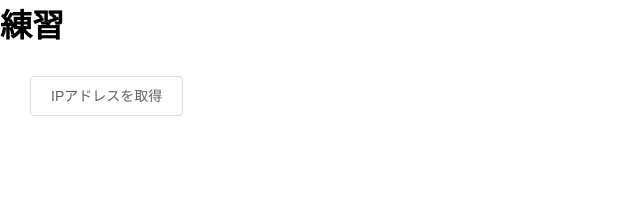
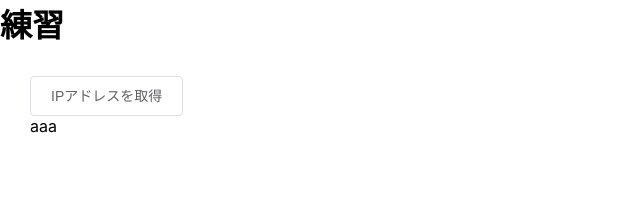
Before and after one commit to kawada13/nuxt-tomosuta, a Nuxt app: page /axios in a window 1280 px wide. Shown: the top 206 px of the page, without its empty margins (0-640 px from the left). Built offline with nearby package versions, Linux system fonts and the light colour scheme.

Commit message:
axios追加

```diff
--- a/pages/axios.vue
+++ b/pages/axios.vue
@@ -1,11 +1,22 @@
 <template>
   <div style="padding: 30px">
-    <el-button>IPアドレスを取得</el-button>
+    <el-button @click="fetchSomething">IPアドレスを取得</el-button>
+    <p>{{ ip }}</p>
   </div>
 </template>
 
 <script>
 export default {
+  data() {
+    return {
+      ip:'aaa'
+    }
+  },
+  methods: {
+  async fetchSomething() {
+    this.ip = await this.$axios.$get('http://icanhazip.com')
+  },
+}
 
 }
 </script>
```
